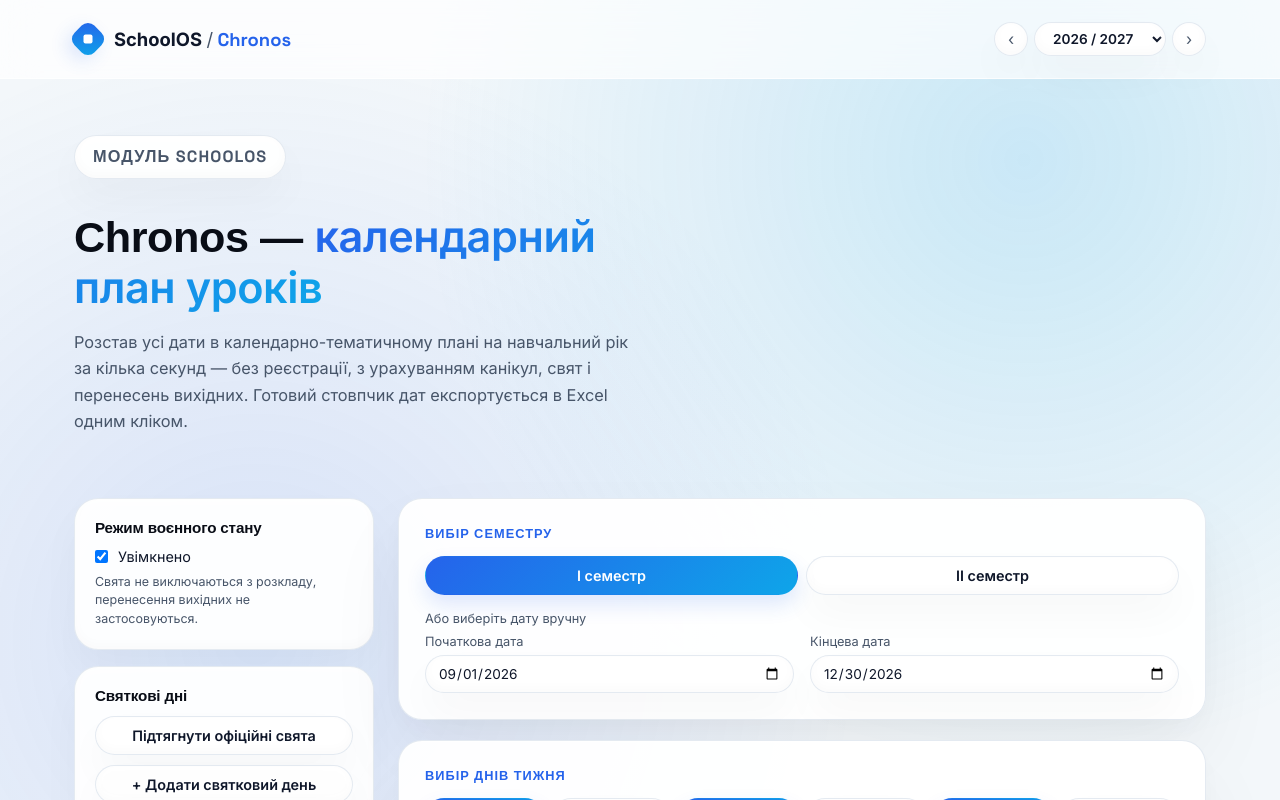
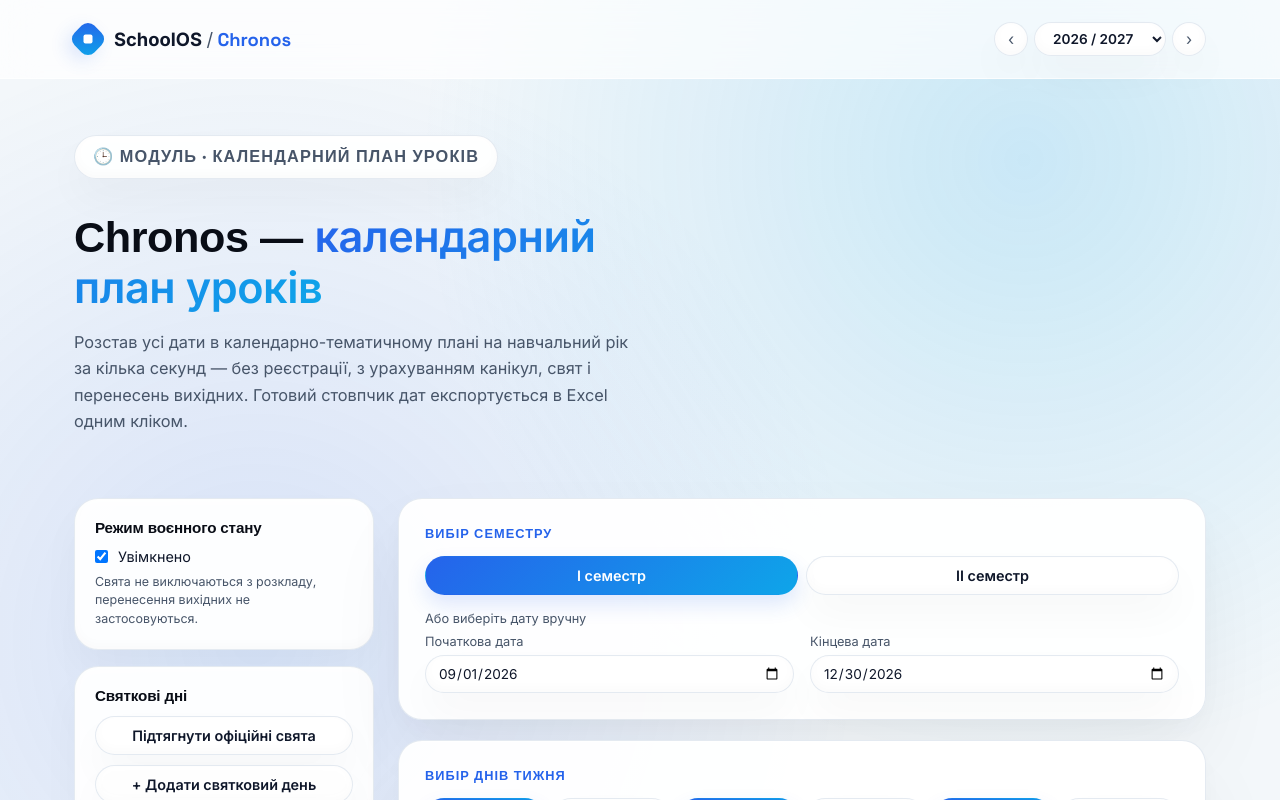
Before and after one commit to schoolosua/schoolosua.github.io, a React (Vite) app in the folder chronos/: page / in a window 1280 px wide. Shown: the top 800 px of the page. Built offline with nearby package versions, Linux system fonts and the light colour scheme; a web font is replaced by a local one.

Commit message:
chronos: badge wording matches mentor pattern (emoji + Модуль · …)

```diff
--- a/chronos/src/App.tsx
+++ b/chronos/src/App.tsx
@@ -229,7 +229,7 @@
       </header>
 
       <div className="hero-section">
-        <p className="hero-badge">Модуль SchoolOS</p>
+        <p className="hero-badge">🕒 Модуль · Календарний план уроків</p>
         <h1>
           Chronos — <span>календарний план уроків</span>
         </h1>
```
